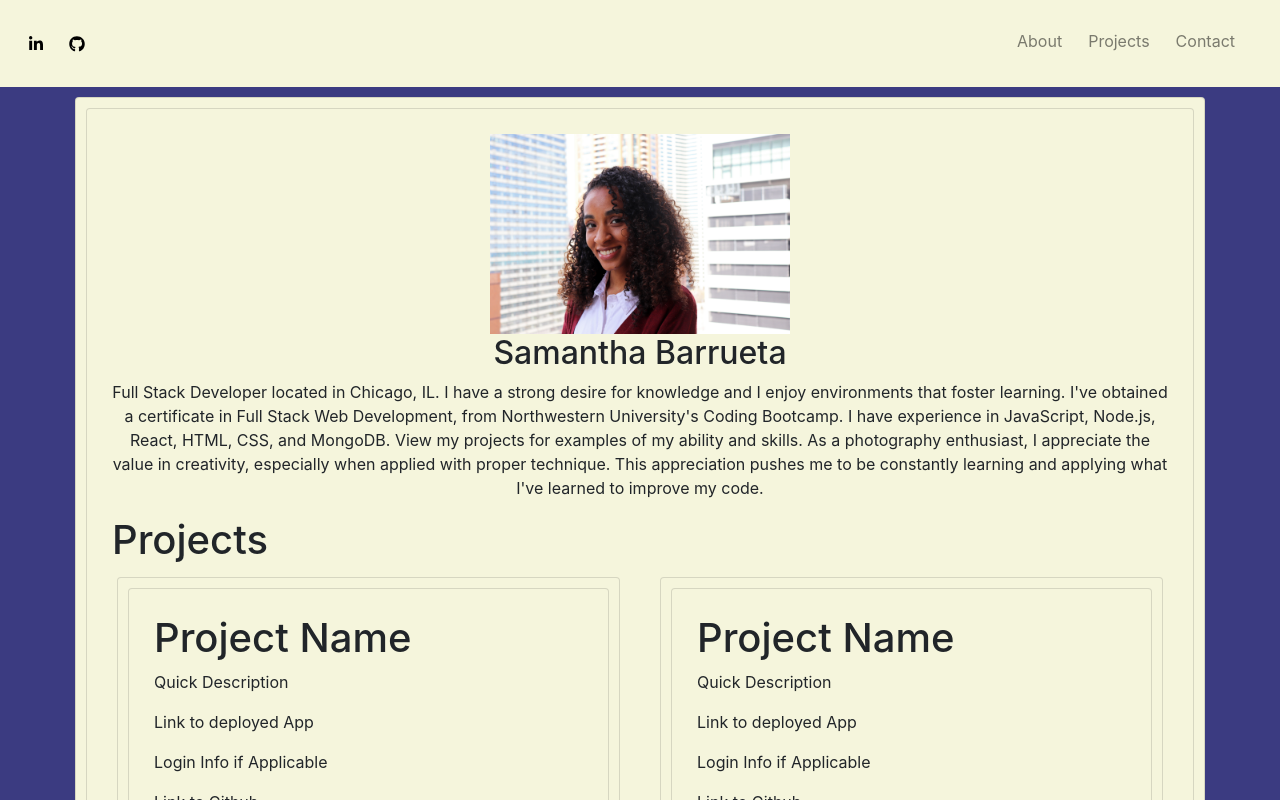
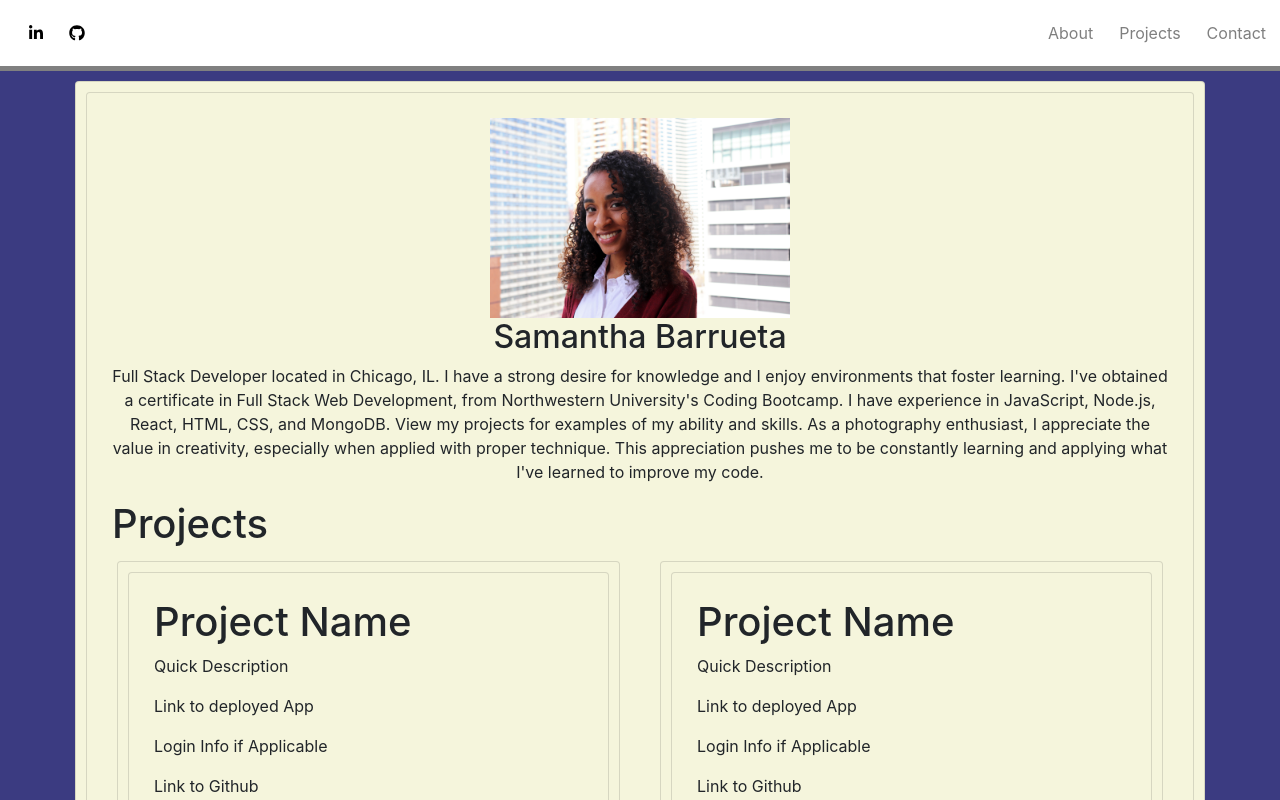
Before and after one commit to samanthabarrueta/React-Portfolio, a React (Create React App) app: page / in a window 1280 px wide. Shown: the top 800 px of the page. Built offline with nearby package versions, Linux system fonts and the light colour scheme.

Commit message:
add bottom border to navbar
update styling add div

```diff
--- a/src/components/Navbar/index.css
+++ b/src/components/Navbar/index.css
@@ -4,7 +4,8 @@ a {
 
 .navbar {
     margin-bottom: 5px;
-    background-color: beige;
+    border-bottom: 5px solid gray;
+    background-color: white;
     font-family: -apple-system, BlinkMacSystemFont, 'Segoe UI', 'Roboto', 'Oxygen',
       'Ubuntu', 'Cantarell', 'Fira Sans', 'Droid Sans', 'Helvetica Neue',
       sans-serif;
--- a/src/components/Navbar/index.js
+++ b/src/components/Navbar/index.js
@@ -1,6 +1,7 @@
 import React from "react";
 import Nav from "react-bootstrap/Nav";
 import Navbar from "react-bootstrap/Navbar";
+import Row from "react-bootstrap/Row";
 import { Link, animateScroll as scroll } from "react-scroll";
 import { useLocation } from "react-router-dom";
 import { FontAwesomeIcon } from "@fortawesome/react-fontawesome";
@@ -11,7 +12,7 @@ const Navigation = () => {
     const location = useLocation();
 
     return (
-            <Navbar sticky="top">
+        <Navbar className="navbar" sticky="top">
             <Nav className="spacing">
                 <Nav.Link href="#home">
                     <a href="https://www.linkedin.com/in/samantha-barrueta/" target="_blank" rel="noopener noreferrer"><FontAwesomeIcon icon={ faLinkedinIn } /></a>
@@ -24,7 +25,8 @@ const Navigation = () => {
                 </Nav.Link>
             </Nav>
 
-                <Navbar sticky="top" className="ml-auto">
+            <div className="ml-auto">
+                <Row>
                     <Nav className="spacing">
                         <Link to="about" spy={true} smooth={true} offset={-70} duration={500} className={"nav-link active", "nav-link"}>
                             About
@@ -42,9 +44,10 @@ const Navigation = () => {
                             Contact
                         </Link>
                     </Nav>
-                </Navbar>
+                </Row>
+            </div>
         </Navbar>
     );
-}
+};
 
 export default Navigation;
```
Lines whose indentation alone changed are shown as unchanged.
